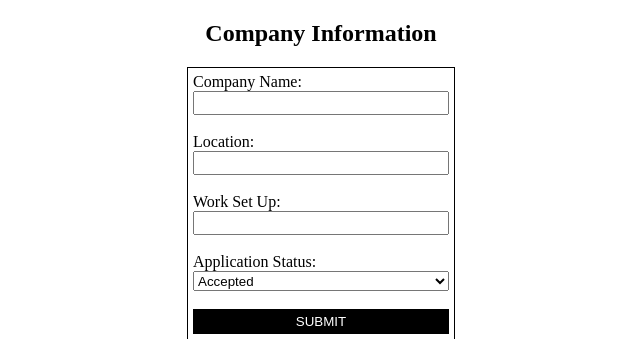
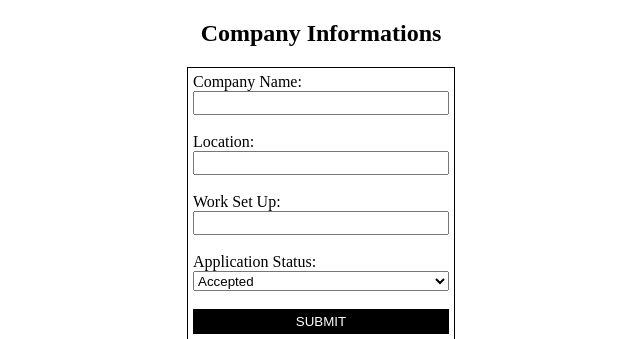
Before and after one commit to imDoc25/Basic-PHP-CRUD, a PHP site: page / in a window 1280 px wide. Shown: the top 339 px of the page, without its empty margins (319-959 px from the left). Run offline with PHP 8.4, Linux system fonts and the light colour scheme; data that the repository does not hold is empty.

Commit message:
Minor HTML Changes

```diff
--- a/index.php
+++ b/index.php
@@ -13,7 +13,7 @@
 </head>
 <body>
     <div class="main">
-        <h2 id="main-title">Company Information</h2>
+        <h2 id="main-title">Company Informations</h2>
         <form class="main-form" action="/WorkApplicationCRUD/create.php" method="post">
             <label for="CName">Company Name:</label>
             <input type="text" name="CName" id="CName">
```
